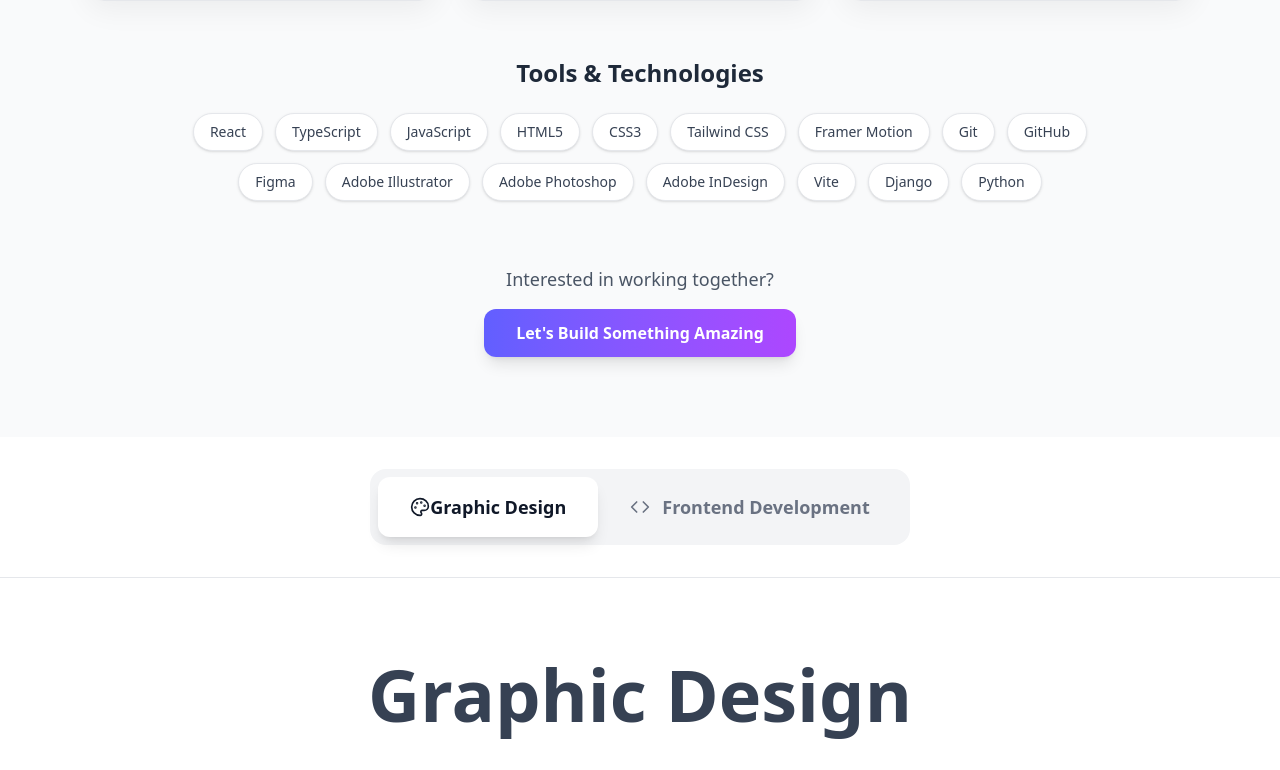
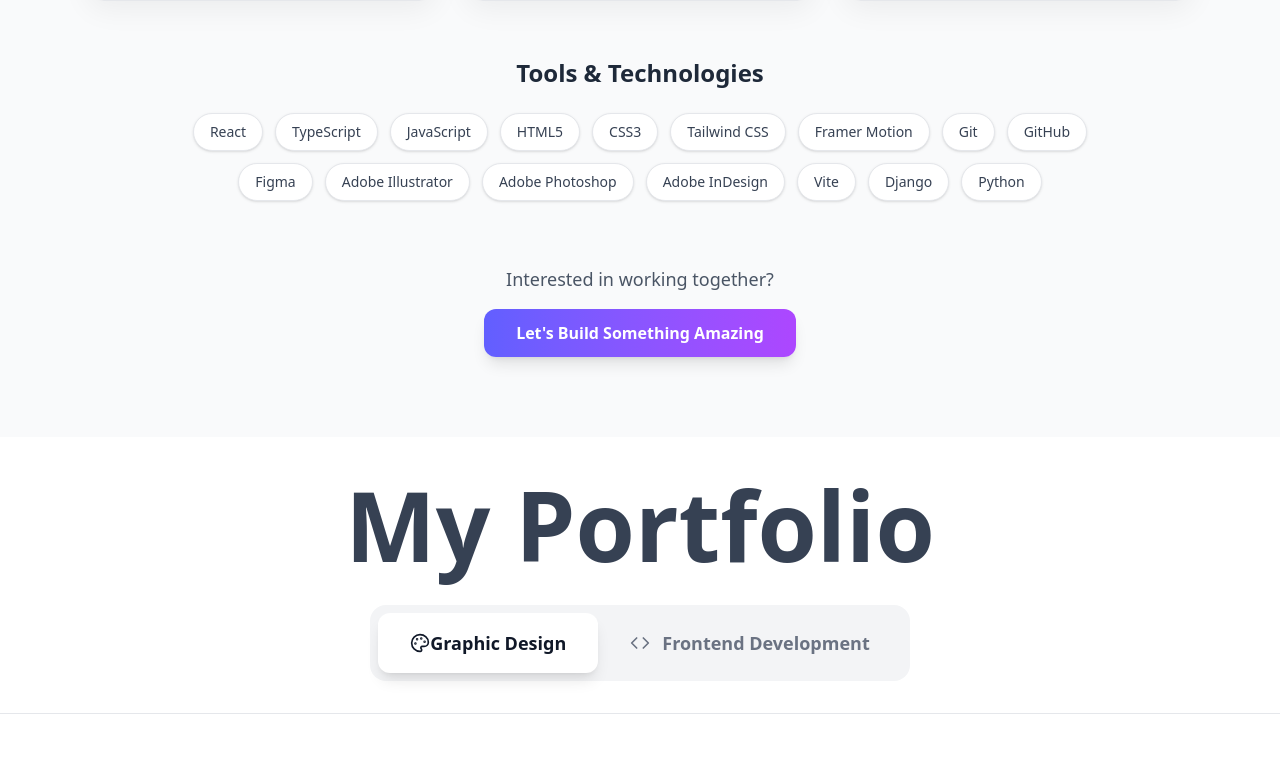
Before and after one commit to KatlegoCodes/react-portfolio, a React (Vite) app: page / in a window 1280 px wide. Shown: the part 1581-2351 px from the top of the page. Built offline with nearby package versions, Linux system fonts and the light colour scheme.

Commit message:
Added 'My Portfolio' heading

```diff
--- a/src/Components/PortfolioSection.jsx
+++ b/src/Components/PortfolioSection.jsx
@@ -10,6 +10,12 @@
     <section className="min-h-screen bg-background">
       <div className="sticky top-0 z-40 bg-background/80 backdrop-blur-md border-b border-gray-200 dark:border-gray-800">
         <div className="max-w-6xl mx-auto px-6">
+          <div className="flex items-center justify-center mt-10">
+            <h1 className="flex text-8xl font-bold text-gray-700">
+              {" "}
+              My Portfolio
+            </h1>
+          </div>
           <div className="flex justify-center py-8">
             <div className="bg-gray-100 dark:bg-gray-800 rounded-2xl p-2 flex">
               <button
```
